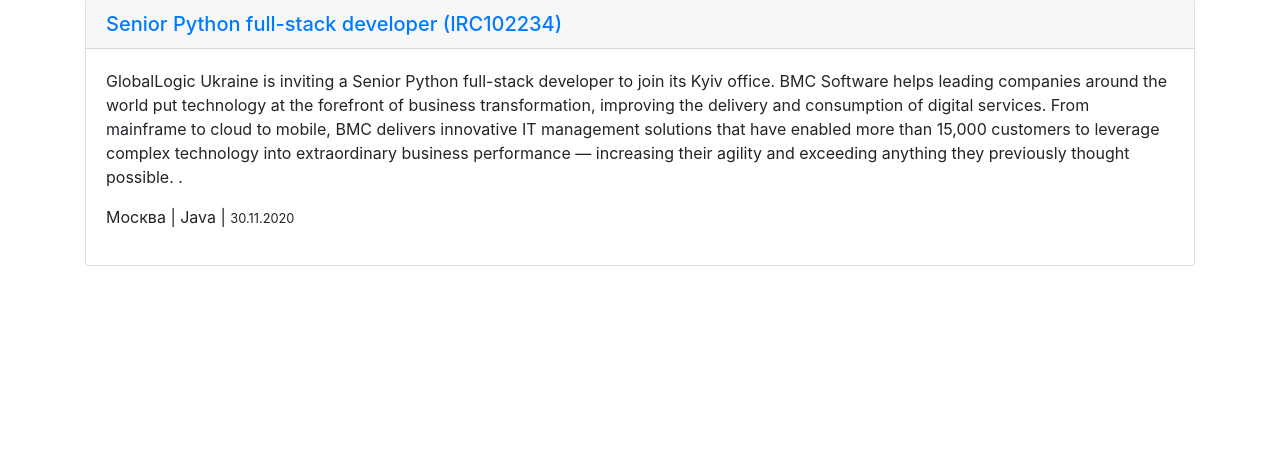
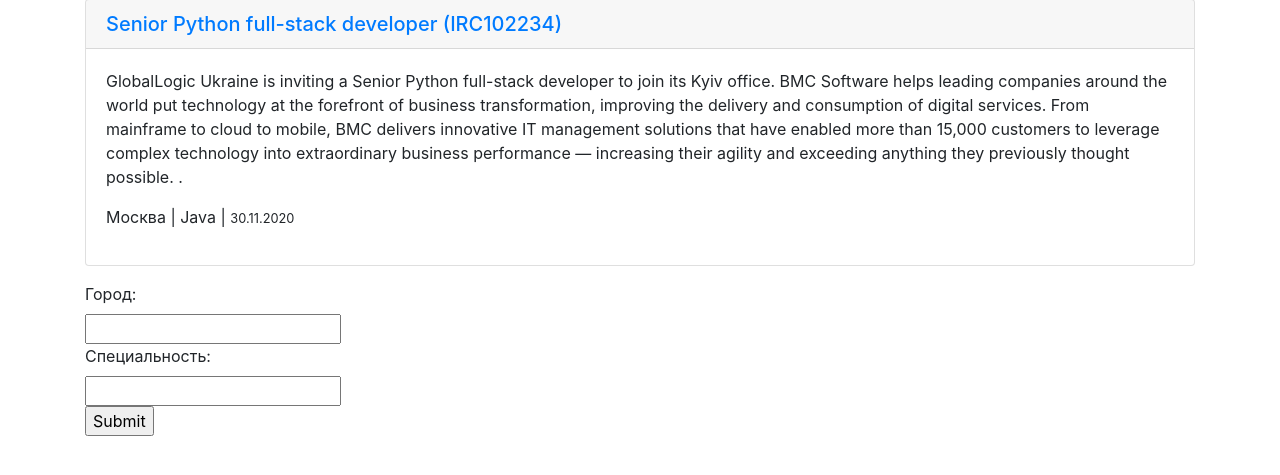
Before and after one commit to dbv111m/scraping_service, a Django app: page /home/ in a window 1280 px wide. Shown: the part 308-783 px from the top of the page. Run offline with Django 3.2, Linux system fonts and the light colour scheme; data comes from the database, SQL or seed files in the repository; both versions use the stored data as it was after the commit; some libraries are stand-ins or nearby versions.

Commit message:
Добавление HTML формы запроса

```diff
--- a/src/scraping/templates/scraping/home.html
+++ b/src/scraping/templates/scraping/home.html
@@ -15,4 +15,14 @@
     </div>
     {% endfor %}
 
+    <form method="GET" action="">
+
+      <label>Город:</label><br>
+      <input type="text" name="city"><br>
+      <label>Специальность:</label><br>
+      <input type="text" name="language"><br>
+
+      <input type="submit" value="Submit">
+    </form>
+
 {% endblock %}
--- a/src/scraping/views.py
+++ b/src/scraping/views.py
@@ -4,6 +4,7 @@
 # Create your views here.
 
 def home_view(request):
+    print(request.POST)
     qs = Vacancy.objects.all()
 
     return render(request, 'scraping/home.html', {'object_list': qs})
```
Also changed, not shown: src/db.sqlite3.
